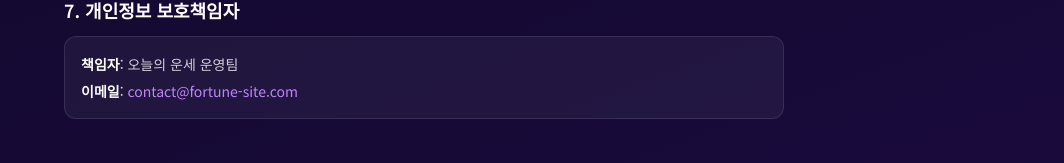
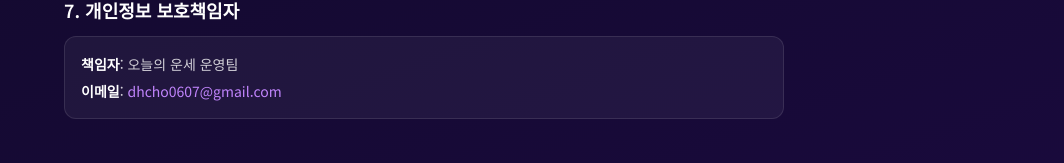
Before and after one commit to kinnet-zz/fortune-site, a Next.js app: page /privacy in a window 1280 px wide. Shown: the part 1339-1502 px from the top of the page, without its empty margins (216-1280 px from the left). Built offline with nearby package versions, Linux system fonts and the light colour scheme.

Commit message:
이메일 주소 변경

```diff
--- a/app/contact/page.tsx
+++ b/app/contact/page.tsx
@@ -18,10 +18,10 @@ export default function ContactPage() {
             <h2 className="text-white font-semibold mb-4">📧 이메일 문의</h2>
             <p className="text-sm mb-2">아래 이메일로 문의 주시면 영업일 기준 2-3일 내에 답변드립니다.</p>
             <a
-              href="mailto:contact@fortune-site.com"
+              href="mailto:dhcho0607@gmail.com"
               className="text-purple-400 hover:text-purple-300 font-medium text-lg"
             >
-              contact@fortune-site.com
+              dhcho0607@gmail.com
             </a>
           </div>
 
--- a/app/privacy/page.tsx
+++ b/app/privacy/page.tsx
@@ -85,7 +85,7 @@ export default function PrivacyPage() {
             <h2 className="text-lg font-semibold text-white mb-3">7. 개인정보 보호책임자</h2>
             <div className="bg-white/5 rounded-xl p-4 border border-white/10">
               <p><strong className="text-white">책임자</strong>: 오늘의 운세 운영팀</p>
-              <p className="mt-1"><strong className="text-white">이메일</strong>: <a href="mailto:contact@fortune-site.com" className="text-purple-400">contact@fortune-site.com</a></p>
+              <p className="mt-1"><strong className="text-white">이메일</strong>: <a href="mailto:dhcho0607@gmail.com" className="text-purple-400">dhcho0607@gmail.com</a></p>
             </div>
           </section>
 
```
